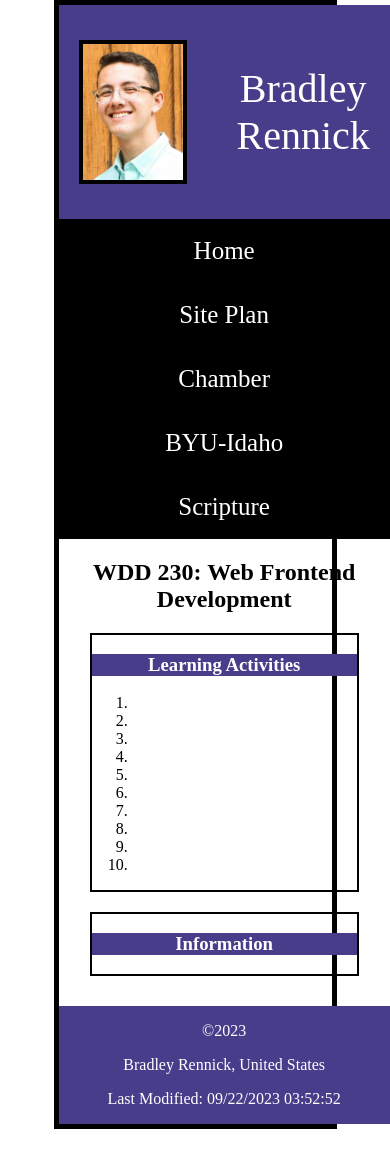
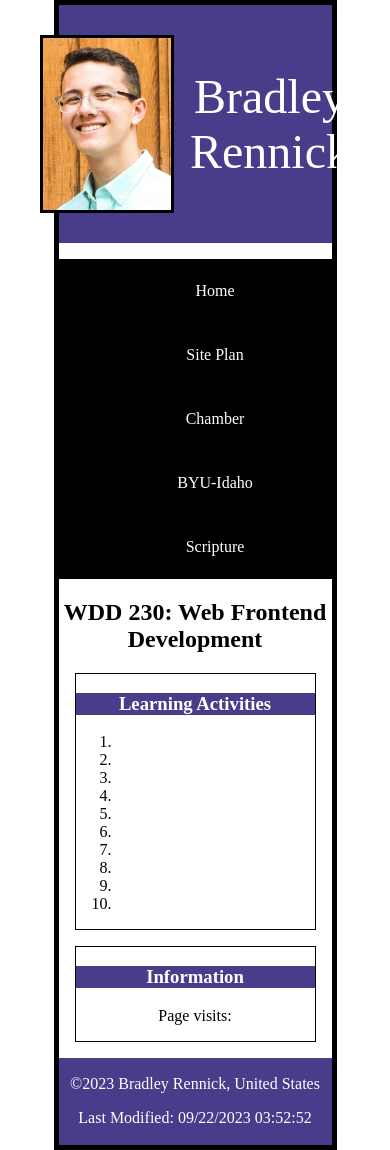
Before and after one commit to shoeninja1998/wdd230-old, a plain HTML site: page index.html in a window 390 px wide. Before the commit the page ends 1129 px from the top, so only its background shows below. Drawn offline with Linux system fonts and the light colour scheme; a web font is replaced by a local one.

Commit message:
Added favicon & media query, cleaned up html & css

```diff
--- a/index.html
+++ b/index.html
@@ -6,31 +6,34 @@
     <meta name="author" content="Bradley Rennick">
     <meta name="description" content="WDD 230 - Web Frontend Development - Bradley Rennick -  course assignment portal">
 
-    <meta property="og:url"                content="https://github.com/shoeninja1998/wdd230/blob/main/html/index.html" />
-    <meta property="og:type"               content="website" />
-    <meta property="og:title"              content="Brad Rennick - WDD 230 - Web Frontend Development" />
-    <meta property="og:description"        content="Brad Rennick course assignment portal" />
-    <meta property="og:image"              content="../images/opt_bradley.jpg" />
+    <meta property="og:url"                content="https://github.com/shoeninja1998/wdd230/blob/main/html/index.html">
+    <meta property="og:type"               content="website">
+    <meta property="og:title"              content="Brad Rennick - WDD 230 - Web Frontend Development">
+    <meta property="og:description"        content="Brad Rennick course assignment portal">
+    <meta property="og:image"              content="../images/opt_bradley.jpg">
 
     <title>Course Assignment Portal</title>
+    <link rel="stylesheet" href="styles/larger.css">
     <link rel="stylesheet" href="styles/bass.css">
     <script src="scripts/getdates.js"></script>
+    <link rel="icon" href="images/opt_bradley.jpg">
 </head>
 <body>
 <header>
-    <link rel="icon" href="favicon.ico">
     <img src="images/opt_bradley.jpg" alt="picture of me">
     <p>Bradley Rennick</p>
 </header>
 <nav>
-<a href="#">Home</a><br>
-<a href="chamber/siteplan.html">Site Plan</a><br>
-<a href="chamber/">Chamber</a><br>
-<a href="https://www.byui.edu/" target="_blank">BYU-Idaho</a><br>
-<a href="https://www.churchofjesuschrist.org/study/scriptures/nt/john/15?lang=eng&id=p18#p18" target="_blank">Scripture</a>
+    <ul>
+        <li><a href="#">Home</a></li>
+        <li><a href="chamber/siteplan.html">Site Plan</a></li>
+        <li><a href="chamber/">Chamber</a></li>
+        <li><a href="https://www.byui.edu/" target="_blank">BYU-Idaho</a></li>
+        <li><a href="https://www.churchofjesuschrist.org/study/scriptures/nt/john/15?lang=eng&id=p18#p18" target="_blank">Scripture</a></li>
+    </ul>
 </nav>
+<h2>WDD 230: Web Frontend Development</h2>
 <main>
-    <h2>WDD 230: Web Frontend Development</h2>
     <section class="card">
         <h3>Learning Activities</h3>
         <ol>
@@ -66,15 +69,15 @@
             </li>
         </ol>
     </section>
-    <section class="card">
+    <section class="info">
         <h3>Information</h3>
+        <p>Page visits: </p>
     </section>
 
 </main>
-<footer>
-    <p>©<span id="currentYear"></span></p>
-    <p>Bradley Rennick, United States</p>
-    <p>Last Modified: <span id="lastModified"></span></p>
-</footer>
+    <footer>
+        <p>©<span id="currentYear"></span> Bradley Rennick, United States</p>
+        <p>Last Modified: <span id="lastModified"></span></p>
+    </footer>
 </body>
 </html>
--- a/styles/bass.css
+++ b/styles/bass.css
@@ -6,50 +6,44 @@ body{
     border: solid black 5px;
     width: 70%;
     font-family: 'Mooli';
-    display:grid;
-    grid-template-columns: 1fr, 1fr, 1fr, 1fr, 1fr;
+}
+
+header, h3, footer{
+    background-color:darkslateblue;
+    color:white;
 }
 
 header {
-    background-color:darkslateblue;
-    color:white;
     display: flex;
     align-items: center;
     justify-content: center;
-    font-size: 40px;
-    padding: 20px;
+    font-size: 3rem;
+    padding: 1rem;
     }
 
 header img{
-    margin-right: 50px;
-    width: 100px;
-    border: 4px solid black;
+    margin-right: 1rem;
+    width: 8rem;
+    border: 0.2rem solid black;
 }
 
 nav{
     background-color: black;
-    font-size: 25px;
-    line-height: 4pc;
+    font-size: 1rem;
+    line-height: 4rem;
 }
 a{
     text-decoration: none;
     color:white;
 }
-.card{
-    border: 2px solid black;
-    width: 80%;
-    margin-left: auto;
-    margin-right: auto;
-    margin-top: 20px;
-}
 
-h3{
-    background-color:darkslateblue;
-    color: white;
+.card, .info{
+    border: 0.1rem solid black;
+    margin: 1rem;
+
 }
 
 footer{
-    background-color: darkslateblue;
-    color: white;
-    margin-top: 30px;
+    margin-top: 1rem;
+    padding: 0.1rem;
 }
--- /dev/null
+++ b/styles/larger.css
@@ -0,0 +1,16 @@
+@media (min-width: 700px) {
+    nav ul{
+        display: flex;
+        justify-content: space-evenly;
+    }
+    main{
+        display:flex;
+    }
+    .info{
+        width: 40%;
+    }
+    .card{
+        width: 60%;
+
+    }
+}
```
